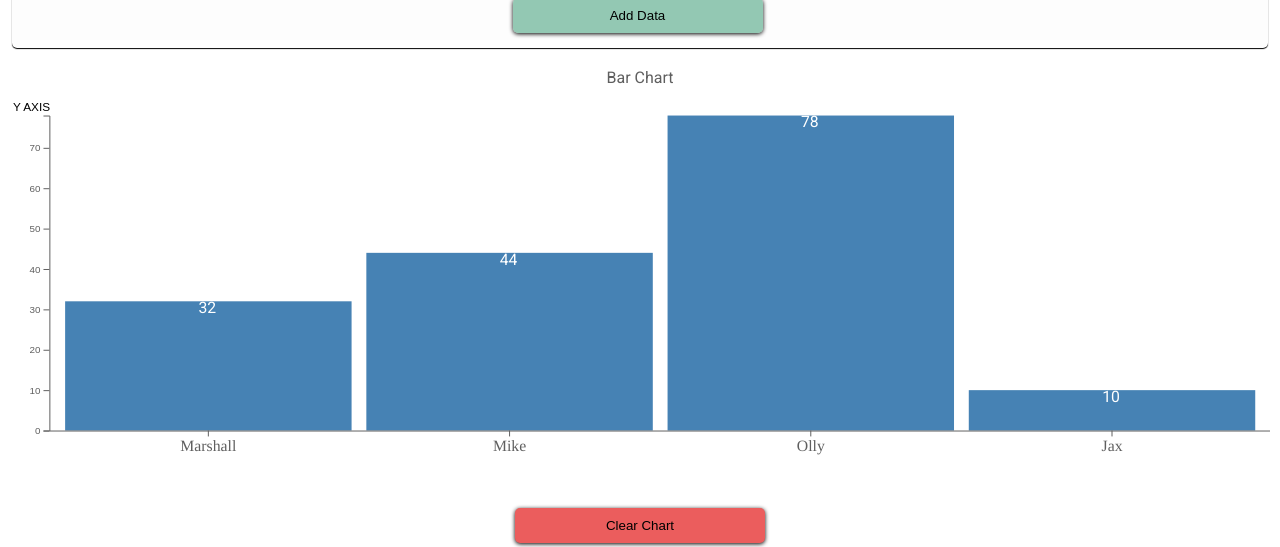
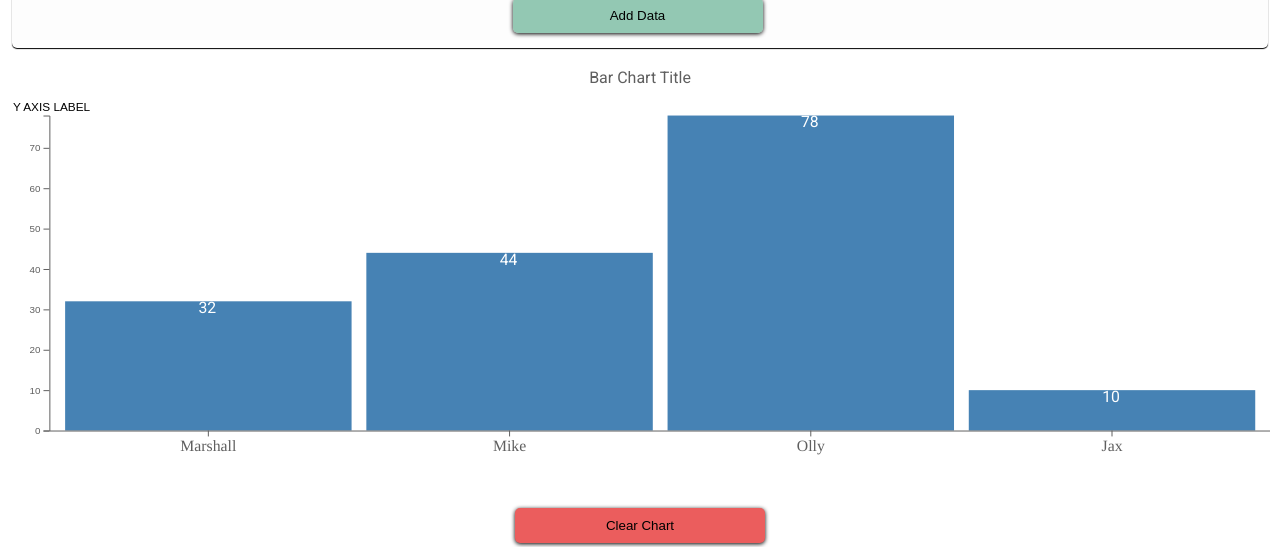
Before and after one commit to marshall405/easy_chart, a React (Create React App) app: page / in a window 1280 px wide. Shown: the part 170-717 px from the top of the page. Built offline with nearby package versions, Linux system fonts and the light colour scheme.

Commit message:
adds click events for Y Axis label and Chart title, sets focus to respected input

```diff
--- a/src/components/BarChart.js
+++ b/src/components/BarChart.js
@@ -3,8 +3,7 @@ import React, { useEffect } from 'react'
 //import d3
 import * as d3 from "d3";
 
-
-export default function BarChart({ data, title, yLabel, barColor, barTextColor, chartColor, chartTextColor, xRotate, chartHeight, focus }) {
+export default function BarChart({ data, title, yLabel, barColor, barTextColor, chartColor, chartTextColor, xRotate, chartHeight, setFocus }) {
 
     useEffect(() => {
         document.getElementById('chart').innerHTML = '' // slight hack? but clears SVG to avoid duplicates
@@ -83,16 +82,27 @@ export default function BarChart({ data, title, yLabel, barColor, barTextColor,
             .attr('fill', barColor || 'steelblue');
         d3.selectAll('.yTitle')
             .attr('fill', chartTextColor || 'black')
-            .text(yLabel || 'Y AXIS');
+            .text(yLabel || 'Y AXIS LABEL');
         d3.selectAll('.barText')
             .attr('fill', barTextColor || 'white')
 
     })
+
+    useEffect(() => {
+        document.getElementsByClassName('yTitle')[0].addEventListener('click', () => {
+            setFocus('yLabel')
+        })
+    })
+
+    const handleClickSetFocus = (id) => {
+        setFocus(id)
+    }
+
     return (
         <div style={{ 'background': chartColor || 'white', 'color': chartTextColor || 'rgb(95, 95, 95)' }}>
-            <h3 style={{ 'textAlign': 'center' }}>
+            <h3 style={{ 'textAlign': 'center' }} onClick={() => handleClickSetFocus('titleInput')}>
                 {
-                    title ? title : 'Bar Chart'
+                    title ? title : 'Bar Chart Title'
                 }
             </h3>
             <svg id="chart"></svg>
--- a/src/components/D3.js
+++ b/src/components/D3.js
@@ -17,6 +17,11 @@ export default function D3() {
     const [chartHeight, setChartHeight] = useState(400)
     const [show, setShow] = useState(false)
 
+
+    const setFocus = (id) => {
+        setShow(!show)
+        document.getElementById(id).focus()
+    }
     const renderChart = () => {
         // display the type of chart user is wanting // Pie or Bar
         switch (chartType) {
@@ -24,7 +29,7 @@ export default function D3() {
                 // return <PieChart data={data} />
                 return 'Pie Chart coming soon '
             default:
-                return <BarChart data={data} title={title} yLabel={yLabel} barColor={barColor} barTextColor={barTextColor} chartColor={chartColor} chartTextColor={chartTextColor} xRotate={xRotate} chartHeight={chartHeight} />
+                return <BarChart data={data} title={title} yLabel={yLabel} barColor={barColor} barTextColor={barTextColor} chartColor={chartColor} chartTextColor={chartTextColor} xRotate={xRotate} chartHeight={chartHeight} setFocus={setFocus} />
         }
     }
 
```
